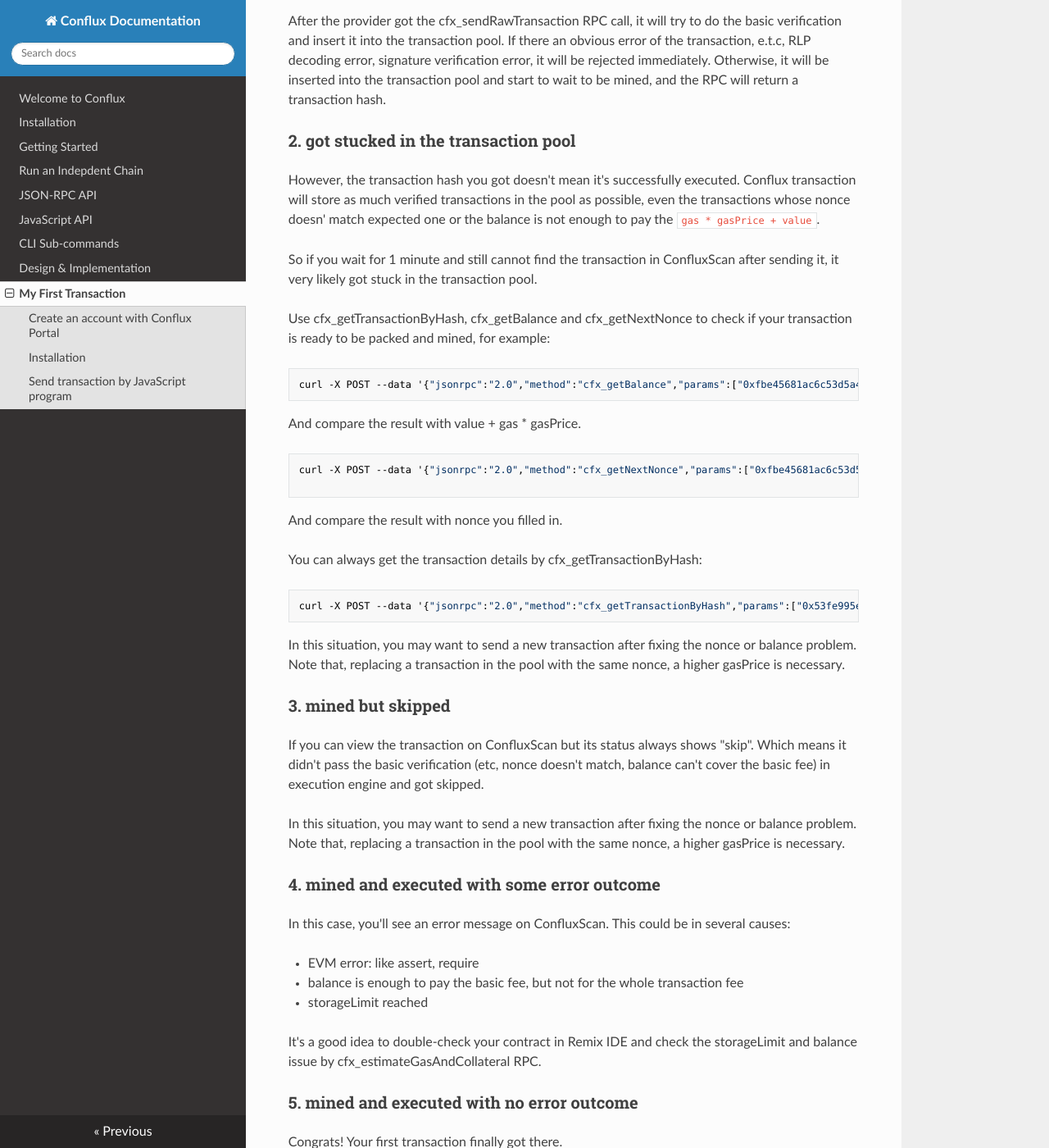
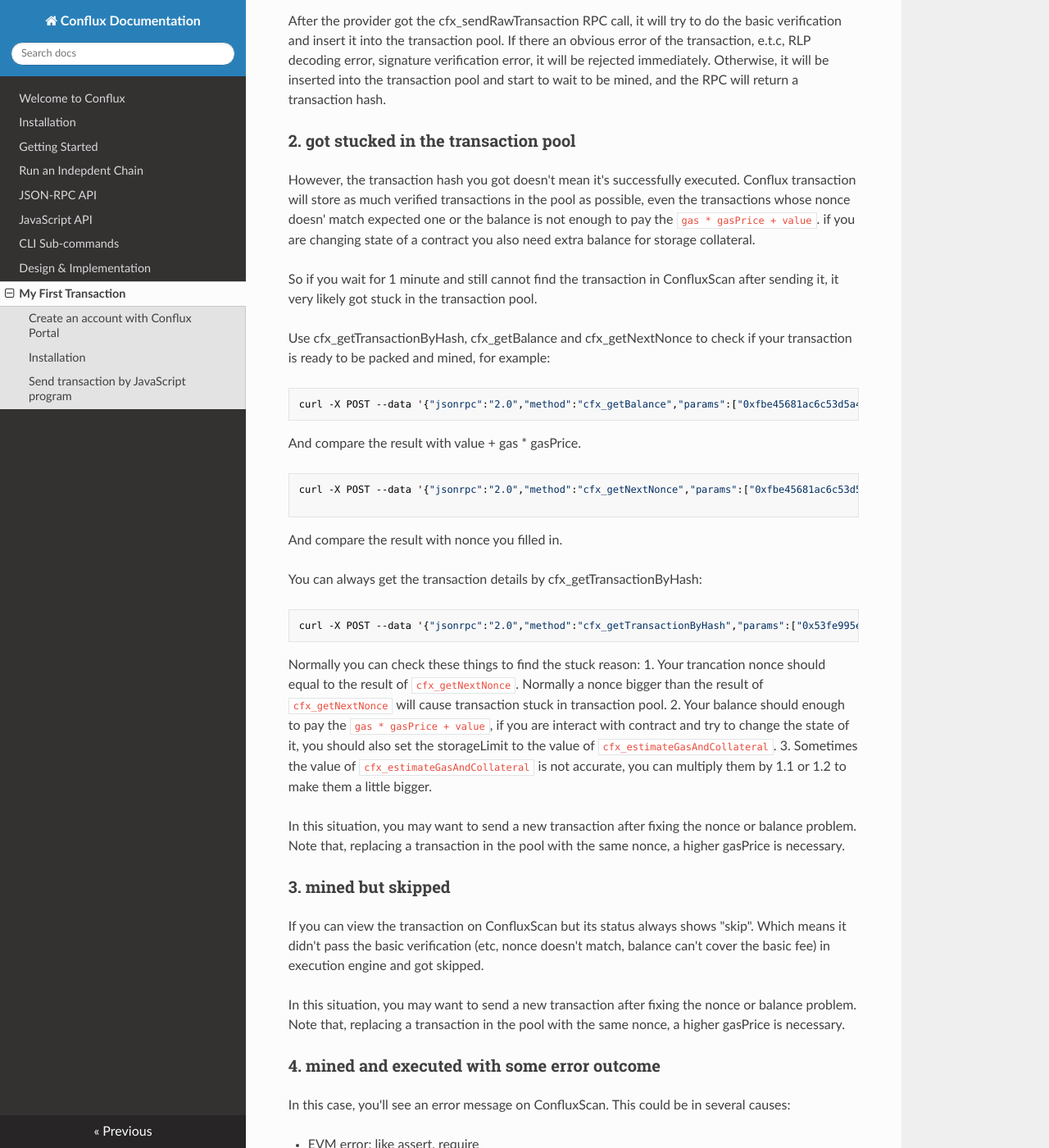
Before and after one commit to Conflux-Chain/conflux-doc, an MkDocs documentation site: the page built from docs/send_transaction.md, in a window 1280 px wide and 1400 px high, scrolled down 2473 px. Shown: the whole window at 82% size. Built offline with MkDocs 1.6.1, drawn with Linux system fonts in a browser that asks for light colours; nearby versions of some CDN libraries.

Commit message:
detail explain for how to find tx stuck reason

````diff
--- a/docs/send_transaction.md
+++ b/docs/send_transaction.md
@@ -108,7 +108,7 @@
 
 ### 2. got stucked in the transaction pool
 
-However, the transaction hash you got doesn't mean it's successfully executed. Conflux transaction will store as much verified transactions in the pool as possible, even the transactions whose nonce doesn' match expected one or the balance is not enough to pay the ```gas * gasPrice + value```.
+However, the transaction hash you got doesn't mean it's successfully executed. Conflux transaction will store as much verified transactions in the pool as possible, even the transactions whose nonce doesn' match expected one or the balance is not enough to pay the ```gas * gasPrice + value```. if you are changing state of a contract you also need extra balance for storage collateral.
 
 So if you wait for 1 minute and still cannot find the transaction in ConfluxScan after sending it, it very likely got stuck in the transaction pool.
 
@@ -130,7 +130,13 @@
 curl -X POST --data '{"jsonrpc":"2.0","method":"cfx_getTransactionByHash","params":["0x53fe995edeec7d241791ff32635244e94ecfd722c9fe90f34ddf59082d814514"],"id":1}' -H "Content-Type: application/json" http://testnet-jsonrpc.conflux-chain.org:12537
 ```
 
+Normally you can check these things to find the stuck reason:
+1. Your trancation nonce should equal to the result of `cfx_getNextNonce`. Normally a nonce bigger than the result of `cfx_getNextNonce` will cause transaction stuck in transaction pool.
+2. Your balance should enough to pay the ```gas * gasPrice + value```, if you are interact with contract and try to change the state of it, you should also set the storageLimit to the value of `cfx_estimateGasAndCollateral`.
+3. Sometimes the value of `cfx_estimateGasAndCollateral` is not accurate, you can multiply them by 1.1 or 1.2 to make them a little bigger.
+
 In this situation, you may want to send a new transaction after fixing the nonce or balance problem. Note that, replacing a transaction in the pool with the same nonce, a higher gasPrice is necessary.
+
 
 ### 3. mined but skipped
 
````
